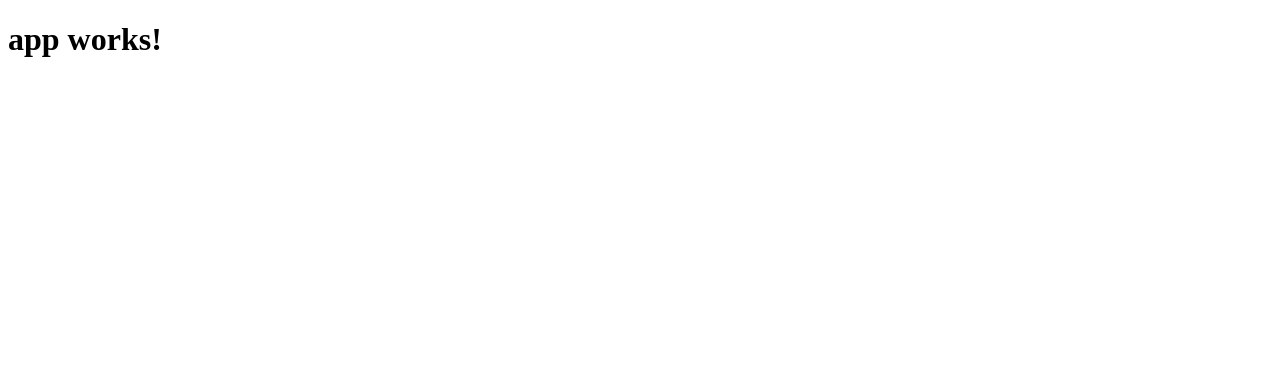
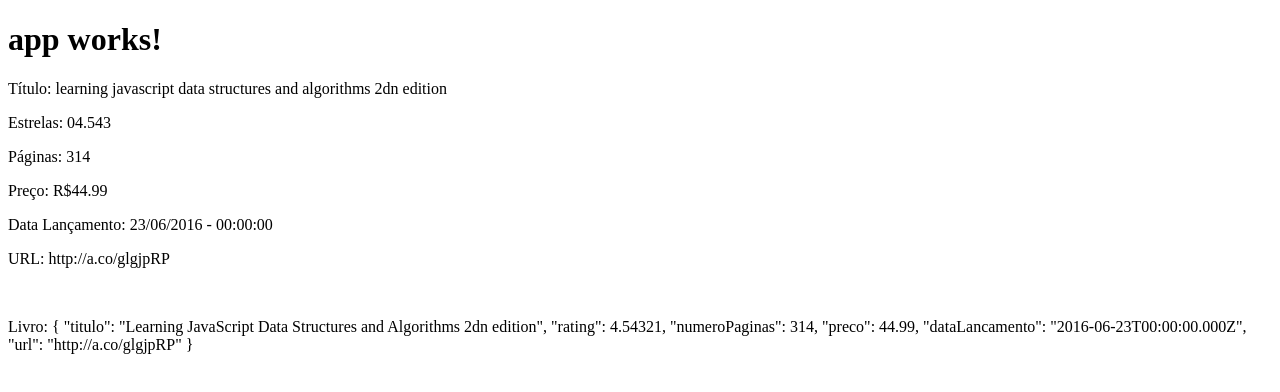
Before and after one commit to wquintanilhadasilva/lab-pipes, an Angular app: page / in a window 1280 px wide. Shown: the top 392 px of the page. Built offline with nearby package versions, Linux system fonts and the light colour scheme.

Commit message:
estudo de pipes

```diff
--- a/src/app/app.component.html
+++ b/src/app/app.component.html
@@ -1,3 +1,4 @@
 <h1>
   {{title}}
 </h1>
+<app-exemplos-pipes></app-exemplos-pipes>
--- a/src/app/app.module.ts
+++ b/src/app/app.module.ts
@@ -4,10 +4,12 @@ import { FormsModule } from '@angular/forms';
 import { HttpModule } from '@angular/http';
 
 import { AppComponent } from './app.component';
+import { ExemplosPipesComponent } from './exemplos-pipes/exemplos-pipes.component';
 
 @NgModule({
   declarations: [
-    AppComponent
+    AppComponent,
+    ExemplosPipesComponent
   ],
   imports: [
     BrowserModule,
--- /dev/null
+++ b/src/app/exemplos-pipes/exemplos-pipes.component.html
@@ -0,0 +1,9 @@
+<p>Título: {{livro.titulo | uppercase | lowercase}}</p>
+<p>Estrelas: {{livro.rating | number:'2.3'}}</p>
+<p>Páginas: {{livro.numeroPaginas | number}}</p>
+<p>Preço: {{livro.preco | currency:'BRL':true}}</p>
+<p>Data Lançamento: {{livro.dataLancamento | date:'dd/MM/yyyy - HH:mm:ss'}}</p>
+
+<p>URL: {{livro.url}}</p>
+<br>
+<p>Livro: {{livro | json }}</p>
--- /dev/null
+++ b/src/app/exemplos-pipes/exemplos-pipes.component.ts
@@ -0,0 +1,24 @@
+import { Component, OnInit } from '@angular/core';
+
+@Component({
+  selector: 'app-exemplos-pipes',
+  templateUrl: './exemplos-pipes.component.html',
+  styleUrls: ['./exemplos-pipes.component.css']
+})
+export class ExemplosPipesComponent implements OnInit {
+
+  livro: any = {
+    titulo: 'Learning JavaScript Data Structures and Algorithms 2dn edition',
+    rating: 4.54321,
+    numeroPaginas: 314,
+    preco: 44.99,
+    dataLancamento: new Date(2016, 5, 23),
+    url: 'http://a.co/glgjpRP'
+  };
+
+  constructor() { }
+
+  ngOnInit() {
+  }
+
+}
```
Also changed, not shown: src/app/exemplos-pipes/exemplos-pipes.component.css (added), 1 other file (tests, documents, lock files or other folders).
